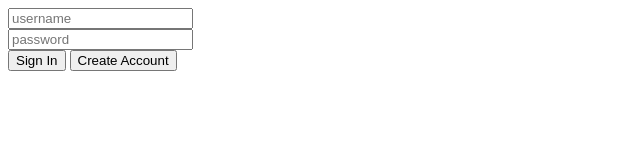
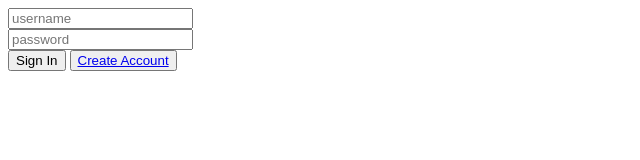
Before and after one commit to matlaflamme/cradleplatform, a plain HTML site: page webapp/login.html in a window 1280 px wide. Shown: the whole page, without its empty margins (0-640 px from the left). Drawn offline with nearby package versions, Linux system fonts and the light colour scheme.

Commit message:
Linked HTML pages together

```diff
--- a/webapp/login.html
+++ b/webapp/login.html
@@ -11,7 +11,7 @@
 			<input type="text" v-model="password" placeholder="password">
 			<br>
 			<button v-on:click="submitInput">Sign In</button>
-			<button v-on:click="createAccount">Create Account</button>
+			<button v-on:click="createAccount"><a href="newAccount.html">Create Account</a></button>
 		</form>
 
 		<script src="login.js"></script>
```
